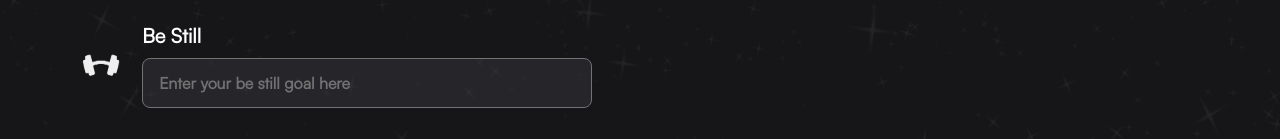
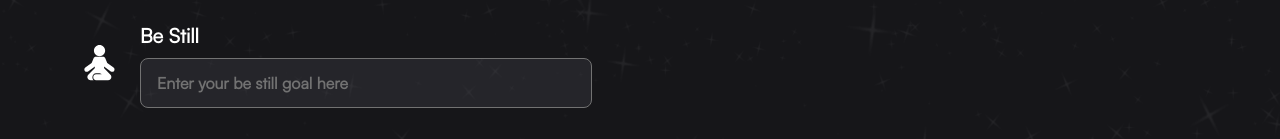
Before and after one commit to sda34495/soar-web-app-front, a Next.js app: page /onboard/onboarding in a window 1280 px wide. Shown: the part 544-683 px from the top of the page. Built offline with nearby package versions, Linux system fonts and the light colour scheme; no server answers; sample sign-in values are in the browser's storage; a web font is replaced by a local one.

Commit message:
fix: logo and typo

```diff
--- a/src/app/admin/dashboard/page.tsx
+++ b/src/app/admin/dashboard/page.tsx
@@ -57,7 +57,7 @@ const DashboardPage = () => {
             value: response.data.data.analysis.time_fitness,
           },
           {
-            title: "Total hours in soberiety",
+            title: "Total days in soberiety",
             value: response.data.data.analysis.time_soberiety,
           },
           {
--- a/src/app/onboard/onboarding/component/Onboarding.tsx
+++ b/src/app/onboard/onboarding/component/Onboarding.tsx
@@ -9,14 +9,14 @@ interface FormData {
   fitness_plan_description: string;
   finance_plan_description: string;
   sobriety_plan_description: string;
-  be_still_plan_description:string
+  be_still_plan_description: string;
 }
 
 interface Errors {
   fitness_plan_description?: string;
   finance_plan_description?: string;
   sobriety_plan_description?: string;
-  be_still_plan_description?:string
+  be_still_plan_description?: string;
 }
 
 const Page = () => {
@@ -24,13 +24,11 @@ const Page = () => {
     fitness_plan_description: "",
     finance_plan_description: "",
     sobriety_plan_description: "",
-    be_still_plan_description:""
-
+    be_still_plan_description: "",
   });
 
   const [errors, setErrors] = useState<Errors>({});
   const router = useRouter(); // Initialize the router for redirection
-
 
   const handleInputChange = (e: ChangeEvent<HTMLInputElement>) => {
     const { name, value } = e.target;
@@ -79,7 +77,7 @@ const Page = () => {
 
   return (
     <>
-      <div className="relative w-full lg:h-screen  bg-image bg-cover bg-center bg-zinc-900 dark:bg-zinc-900">
+      <div className="relative w-full min-h-screen  bg-image bg-cover bg-center bg-zinc-900 dark:bg-zinc-900">
         <div className="flex flex-col  mx-6 sm:mx-40 lg:mx-auto">
           <div className="sm:mx-auto  md:mx-20 w-full sm:w-2/3 lg:w-1/2">
             <header className="w-full mt-10 bg-red">
@@ -175,15 +173,30 @@ const Page = () => {
                   )}
                 </div>
               </div>
-                  {/* Sobriety Goal Input */}
+              {/* Sobriety Goal Input */}
               <div className="flex items-center space-x-2 gap-3">
                 <div className="flex gap-1">
-                <img src="/fitness.png" alt="Icon 1" className="w-12 h-12" />
+                  <svg
+                    width="40px"
+                    height="40px"
+                    viewBox="0 0 500 550"
+                    xmlns="http://www.w3.org/2000/svg"
+                    fill="none"
+                    className="fill-current"
+                  >
+                    <path
+                      xmlns="http://www.w3.org/2000/svg"
+                      d="M243.458,153.771c0.085,0,0.171-0.006,0.257-0.006c0.087,0,0.172,0.006,0.258,0.006     c42.464,0,76.884-34.422,76.884-76.887c0-42.46-34.42-76.884-76.884-76.884c-0.086,0-0.171,0.006-0.258,0.006     c-0.086,0-0.171-0.006-0.257-0.006c-42.465,0-76.884,34.424-76.884,76.884C166.572,119.349,200.991,153.771,243.458,153.771z"
+                    />
+                    <path
+                      xmlns="http://www.w3.org/2000/svg"
+                      d="M436.565,311.038l-86.702-63.042l-27.417-66.953c-5.218-12.74-17.645-20.336-30.638-20.05l-0.004-0.03h-49.479h-49.477     l-0.004,0.03c-12.994-0.286-25.419,7.31-30.638,20.05l-27.418,66.953l-86.702,63.042c-14.443,10.502-17.64,30.724-7.136,45.169     c6.327,8.698,16.185,13.32,26.179,13.32c6.594,0,13.248-2.012,18.988-6.189l93.744-68.154l-2.389,24.675l-88.637,89.839     c-12.297,12.795-15.765,31.698-8.809,48.027c6.955,16.327,22.987,26.926,40.735,26.926h42.368     c-10.918-9.882-17.88-24.627-17.88-41.093c0-29.688,22.571-53.839,50.315-53.839c0,0,32.453,0,48.258,0     c15.807,0,28.35,12.922,28.35,12.922h-76.608c-21.085,0-38.24,18.354-38.24,40.917c0,22.562,17.155,40.916,38.24,40.916h74.192     c0.832-0.06,1.68-0.063,2.5-0.161h89.683c17.748,0,33.779-10.6,40.735-26.929c6.955-16.326,3.488-35.228-8.808-48.025     l-86.706-89.951h-0.024l-2.345-24.224l93.743,68.154c5.738,4.178,12.395,6.189,18.986,6.189c9.995,0,19.853-4.622,26.18-13.32     C454.205,341.762,451.009,321.54,436.565,311.038z"
+                    />
+                  </svg>{" "}
                 </div>
                 <div className="flex w-full space-y-2 flex-col">
-                  <label className="text-xl font-semibold">
-                    Be Still
-                  </label>
+                  <label className="text-xl font-semibold">Be Still</label>
+
                   <input
                     type="text"
                     name="be_still_plan_description"
```
